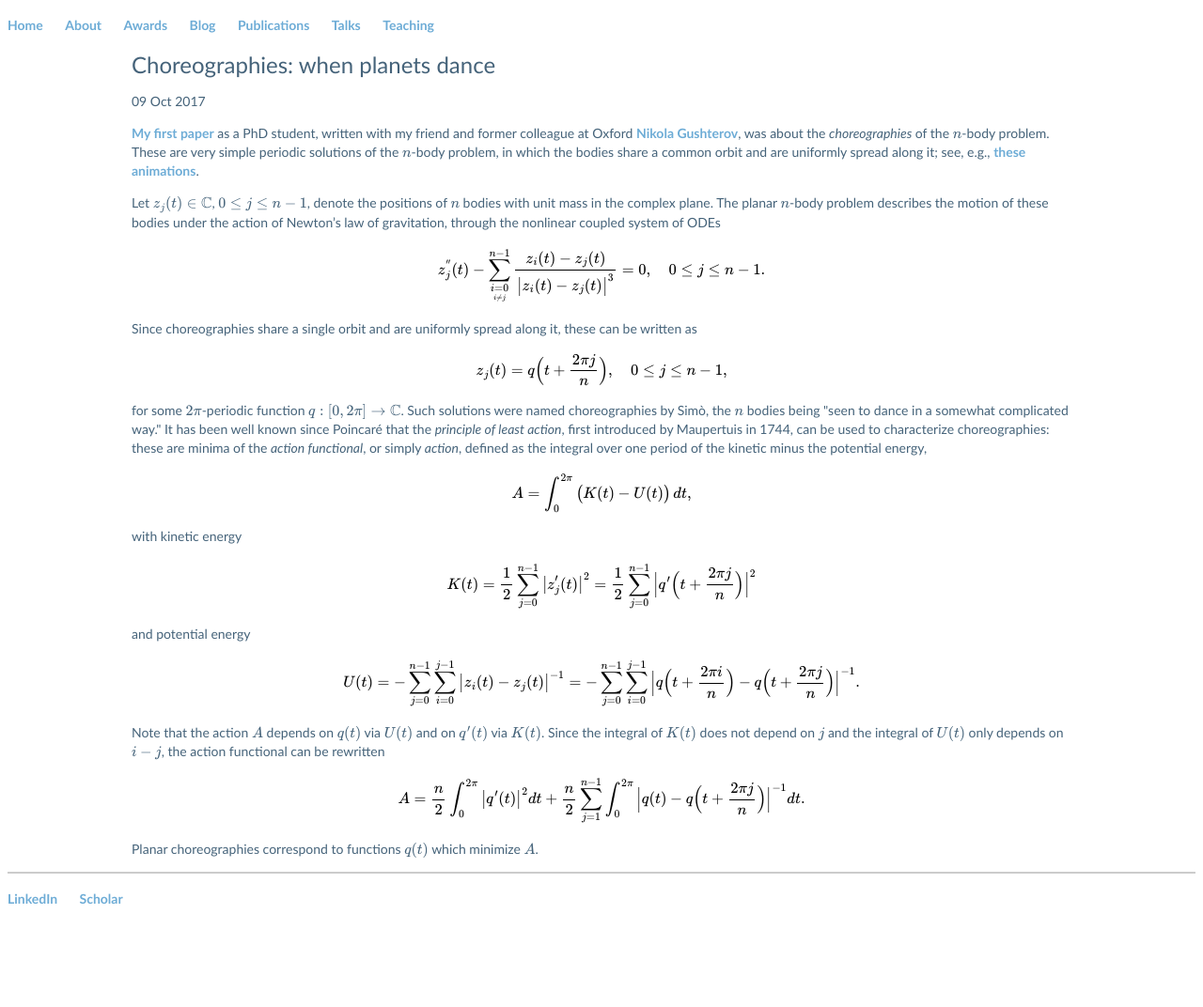
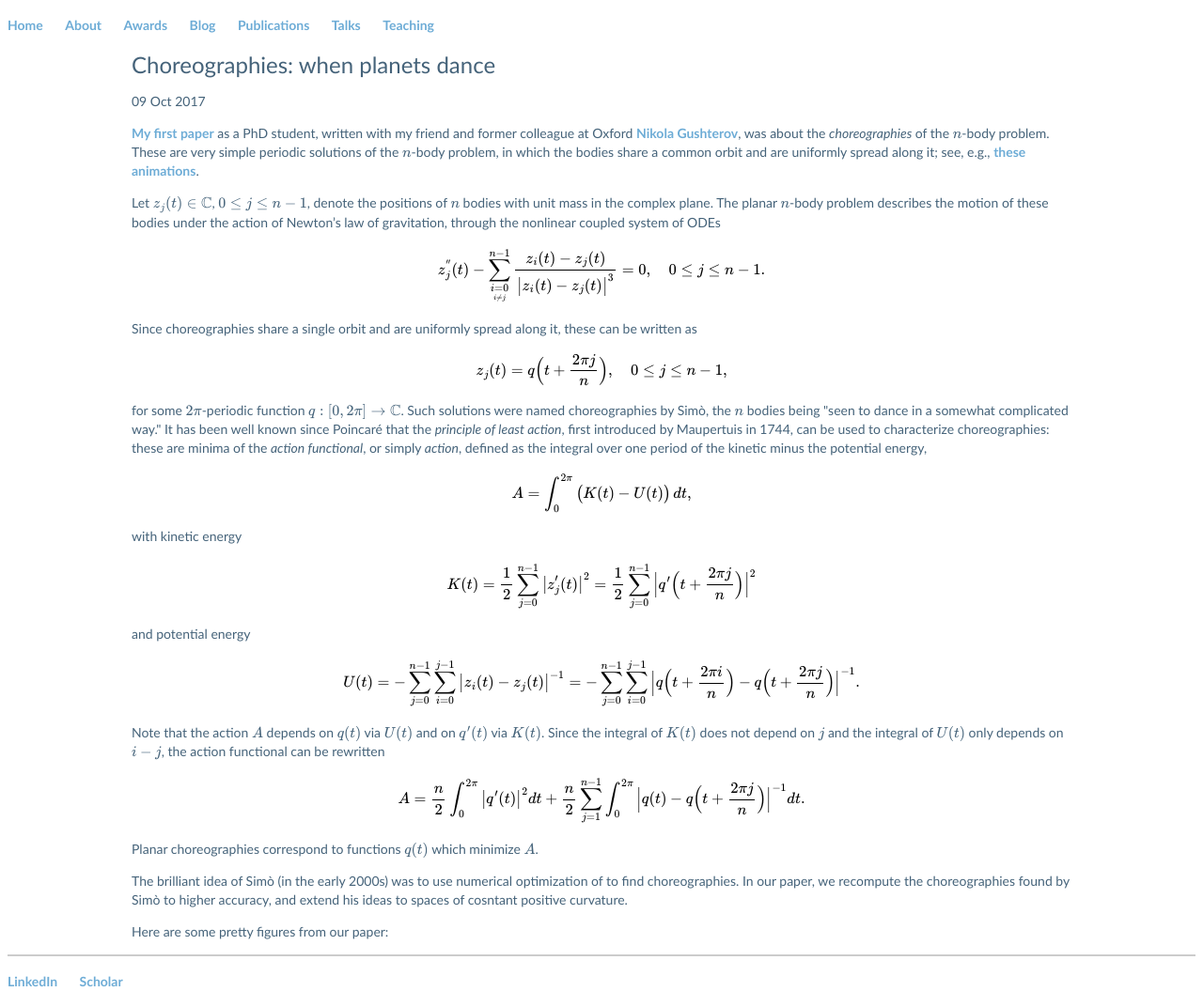
Before and after one commit to Hadrien-Montanelli/Hadrien-Montanelli.github.io, a Jekyll site: the page built from _posts/2017-10-09-choreographies.md, in a window 1280 px wide. Shown: the whole page at 94% size. Built offline with Jekyll 4.4.1, drawn with Linux system fonts in a browser that asks for light colours; formulas are drawn with MathJax 3; before the commit the page ends 984 px from its top, so only the background shows below that.

Commit message:
Update 2017-10-09-choreographies.md

```diff
--- a/_posts/2017-10-09-choreographies.md
+++ b/_posts/2017-10-09-choreographies.md
@@ -30,8 +30,8 @@ z_j(t) = q\Big(t + \frac{2\pi j}{n}	\Big), \quad 0\leq j\leq n-1,
 \label{choreographies}
 $$
 
-for some $$2\pi$$-periodic function $$q:[0,2\pi]\rightarrow\mathbb{C}$$. Such solutions were named choreographies by Simò,
-the $$n$$ bodies being &#34;seen to dance in a somewhat complicated way.&#34;
+for some $$2\pi$$-periodic function $$q:[0,2\pi]\rightarrow\mathbb{C}$$.
+Such solutions were named choreographies by Simò, the $$n$$ bodies being &#34;seen to dance in a somewhat complicated way.&#34;
 It has been well known since Poincaré that the <i>principle of least action</i>, first introduced by Maupertuis in 1744,
 can be used to characterize choreographies: these are minima of the <i>action functional</i>, or simply <i>action</i>,
 defined as the integral over one period of the kinetic minus the potential energy,
@@ -71,3 +71,7 @@ A = \frac{n}{2}\int_0^{2\pi} \big\vert q'(t) \big\vert^2 dt
 $$
 
 Planar choreographies correspond to functions $$q(t)$$ which minimize $$A$$.
+
+The brilliant idea of Simò (in the early 2000s) was to use numerical optimization of to find choreographies. In our paper, we recompute the choreographies found by Simò to higher accuracy, and extend his ideas to spaces of cosntant positive curvature.
+
+Here are some pretty figures from our paper:
```
